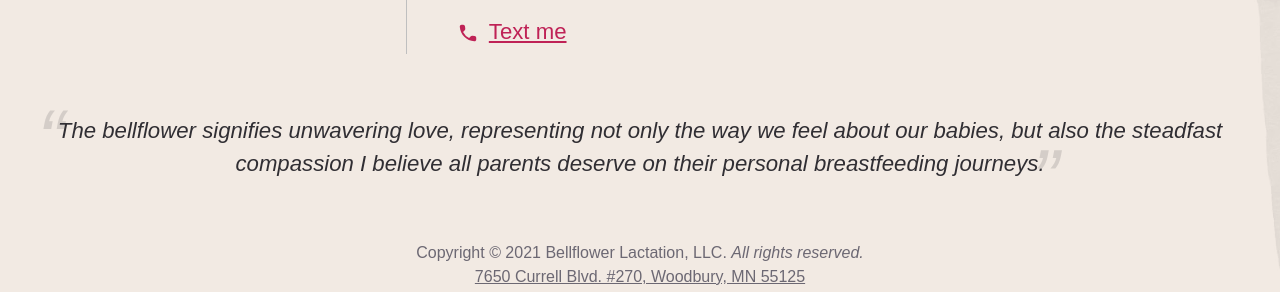
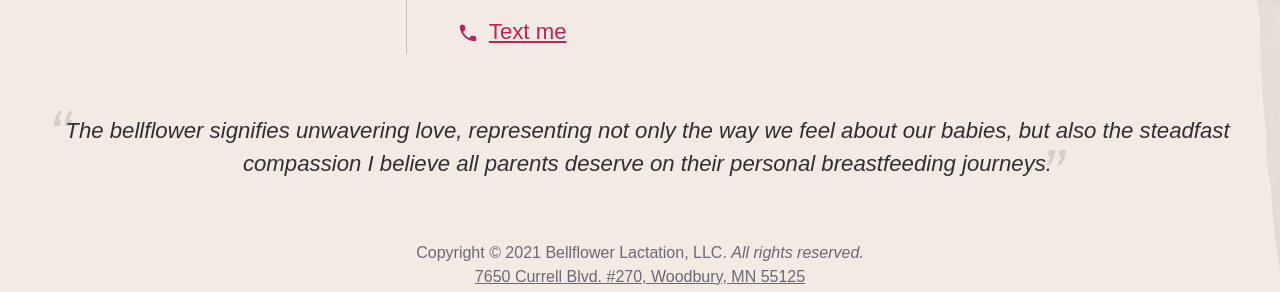
Before and after one commit to bellflowerlactation/bellflower, a Jekyll site: the page built from index.html, in a window 1280 px wide. Shown: the part 2413-2705 px from the top of the page. Built offline with Jekyll 4.4.1, drawn with Linux system fonts in a browser that asks for light colours; some web fonts are replaced.

Commit message:
Tweak blockquote styling

```diff
--- a/assets/css/imports/critical.css
+++ b/assets/css/imports/critical.css
@@ -243,13 +243,14 @@ ul {
 .quote {
     align-self: center;
     margin-left: 0;
+    padding-left: calc(var(--grid-unit) * 3);
     font-style: italic;
     z-index: 1;
 }
 
 .quote [class*="-word"]::before {
     color: var(--color-gray-dark);
-    font-size: 3.68225em;
+    font-size: 3em;
     line-height: 1;
     opacity: 0.15;
     position: absolute;
```
